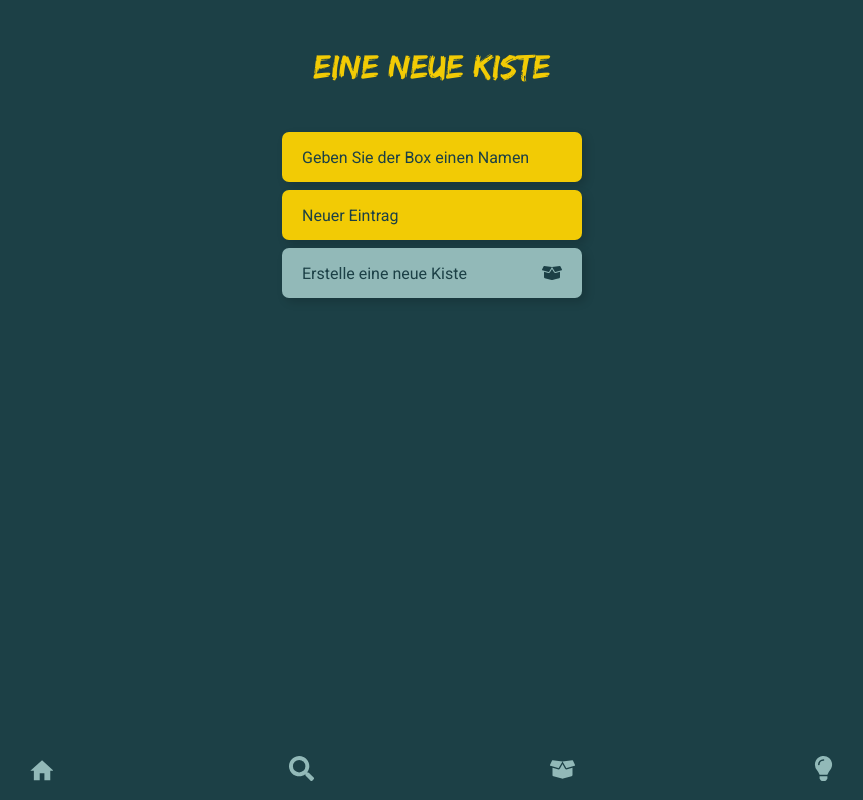
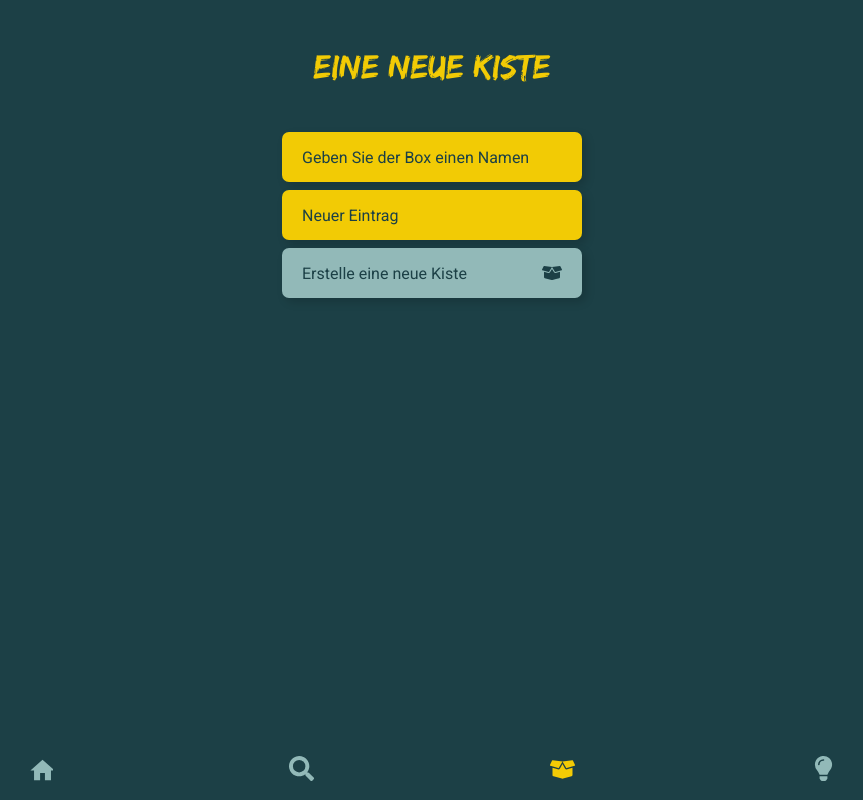
Before and after one commit to Frenzy265/recycle, a React (Create React App) app in the folder client/: page /box/new in a window 1280 px wide. Shown: the whole page, without its empty margins (208-1071 px from the left). Built offline with nearby package versions, Linux system fonts and the light colour scheme.

Commit message:
Update navbar links

```diff
--- a/client/src/components/Navbar.js
+++ b/client/src/components/Navbar.js
@@ -1,6 +1,7 @@
 import styled from "styled-components/macro";
 import { Link, useLocation } from "react-router-dom";
 import { useEffect } from "react";
+import PropTypes from "prop-types";
 
 const Footer = styled.footer`
   min-height: 60px;
@@ -22,7 +23,7 @@ const Footer = styled.footer`
 const Navlink = styled(Link)`
   svg {
     fill: ${(props) =>
-      props.active ? "var(--action-color)" : "var(--tertiary-color)"};
+      props.$active ? "var(--action-color)" : "var(--tertiary-color)"};
   }
 `;
 
@@ -32,22 +33,22 @@ export const Navbar = () => {
 
   return (
     <Footer>
-      <Navlink to="/" active={location.pathname === "/"}>
-        <svg viewBox="0 0 32 30">
+      <Navlink to="/" $active={location.pathname === "/"}>
+        <svg viewBox="0 0 31 31">
           <path d="M15,30V21h6v9h7.5V18H33L18,4.5,3,18H7.5V30Z" />
         </svg>
       </Navlink>
-      <Navlink to="/search" active={location.pathname === "/search"}>
+      <Navlink to={"/search"} $active={location.pathname.startsWith("/search")}>
         <svg viewBox="0 0 30 30.005">
           <path d="M29.592,25.941,23.75,20.1a1.405,1.405,0,0,0-1-.41H21.8a12.183,12.183,0,1,0-2.11,2.11v.955a1.405,1.405,0,0,0,.41,1l5.842,5.842a1.4,1.4,0,0,0,1.986,0l1.658-1.658a1.413,1.413,0,0,0,.006-1.992Zm-17.4-6.252a7.5,7.5,0,1,1,7.5-7.5A7.5,7.5,0,0,1,12.188,19.689Z" />
         </svg>
       </Navlink>
-      <Navlink to="/box" active={location.pathname === "/box"}>
+      <Navlink to="/box" $active={location.pathname.startsWith("/box")}>
         <svg viewBox="0 0 59.691 44.086">
           <path d="M39.7,24.294a4.477,4.477,0,0,1-3.861-2.3l-6-10.49-5.987,10.49a4.493,4.493,0,0,1-3.87,2.313,4.081,4.081,0,0,1-1.24-.187L5.97,20.259V37.775a3.112,3.112,0,0,0,2.257,3.051L28.39,46.149a5.755,5.755,0,0,0,2.891,0l20.182-5.324a3.129,3.129,0,0,0,2.257-3.051V20.259L40.943,24.107A4.081,4.081,0,0,1,39.7,24.294ZM59.529,13.253l-4.8-10.116a1.506,1.506,0,0,0-1.557-.876L29.844,5.4,38.4,20.367a1.5,1.5,0,0,0,1.725.718l18.456-5.56a1.646,1.646,0,0,0,.951-2.273ZM4.962,3.137.16,13.253A1.629,1.629,0,0,0,1.1,15.516l18.456,5.56a1.5,1.5,0,0,0,1.725-.718L29.844,5.4,6.511,2.261A1.507,1.507,0,0,0,4.962,3.137Z" />
         </svg>
       </Navlink>
-      <Navlink to="/goodtoknow" active={location.pathname === "/goodtoknow"}>
+      <Navlink to="/goodtoknow" $active={location.pathname === "/goodtoknow"}>
         <svg viewBox="0 0 20.625 30">
           <path d="M5.628,26.621a1.876,1.876,0,0,0,.314,1.037l1,1.505A1.874,1.874,0,0,0,8.5,30H12.12a1.874,1.874,0,0,0,1.561-.837l1-1.505A1.874,1.874,0,0,0,15,26.621l0-2.247H5.625l0,2.247ZM0,10.312A10.255,10.255,0,0,0,2.552,17.1a16.838,16.838,0,0,1,3.059,5.358c0,.015,0,.03.006.046h9.389c0-.015,0-.03.006-.046A16.838,16.838,0,0,1,18.072,17.1,10.31,10.31,0,1,0,0,10.312ZM10.312,5.625a4.693,4.693,0,0,0-4.687,4.687.937.937,0,1,1-1.875,0A6.57,6.57,0,0,1,10.312,3.75a.937.937,0,0,1,0,1.875Z" />
         </svg>
@@ -55,3 +56,7 @@ export const Navbar = () => {
     </Footer>
   );
 };
+
+Navbar.propType = {
+  active: PropTypes.bool,
+};
```
